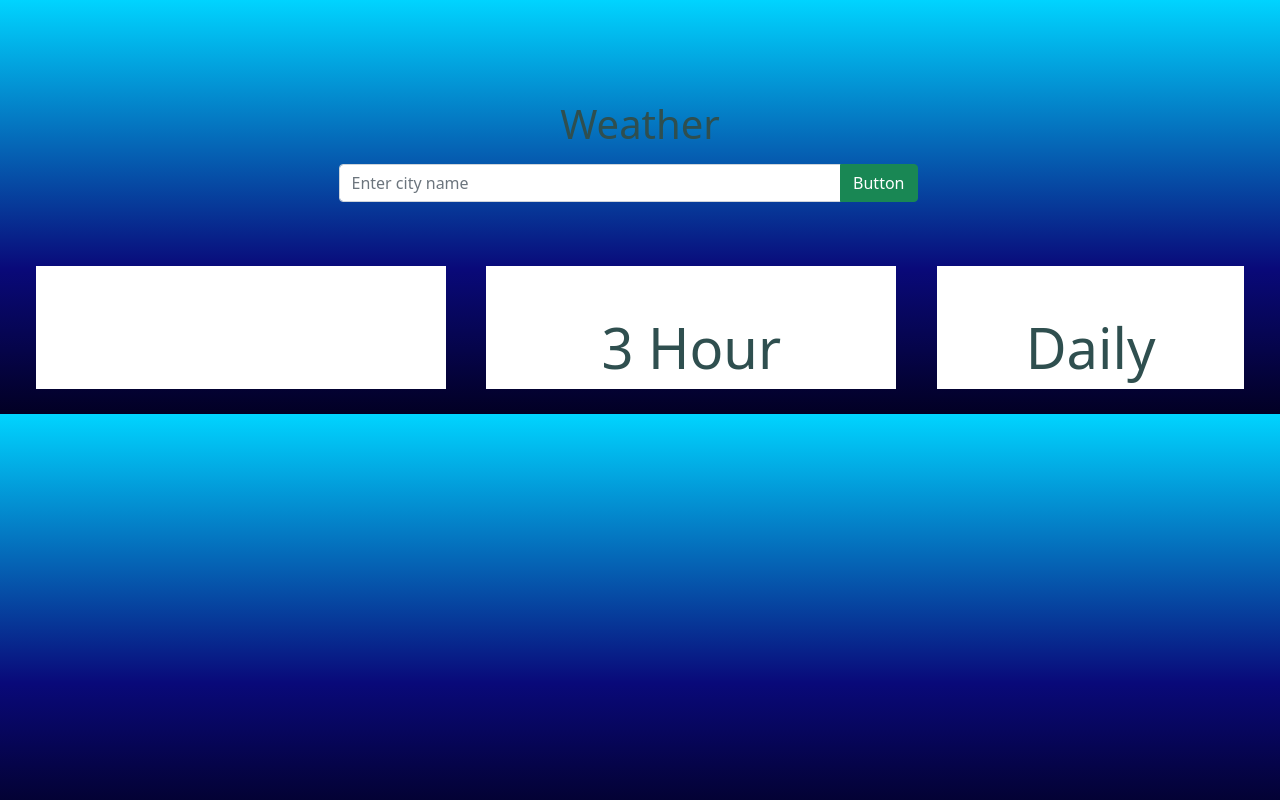
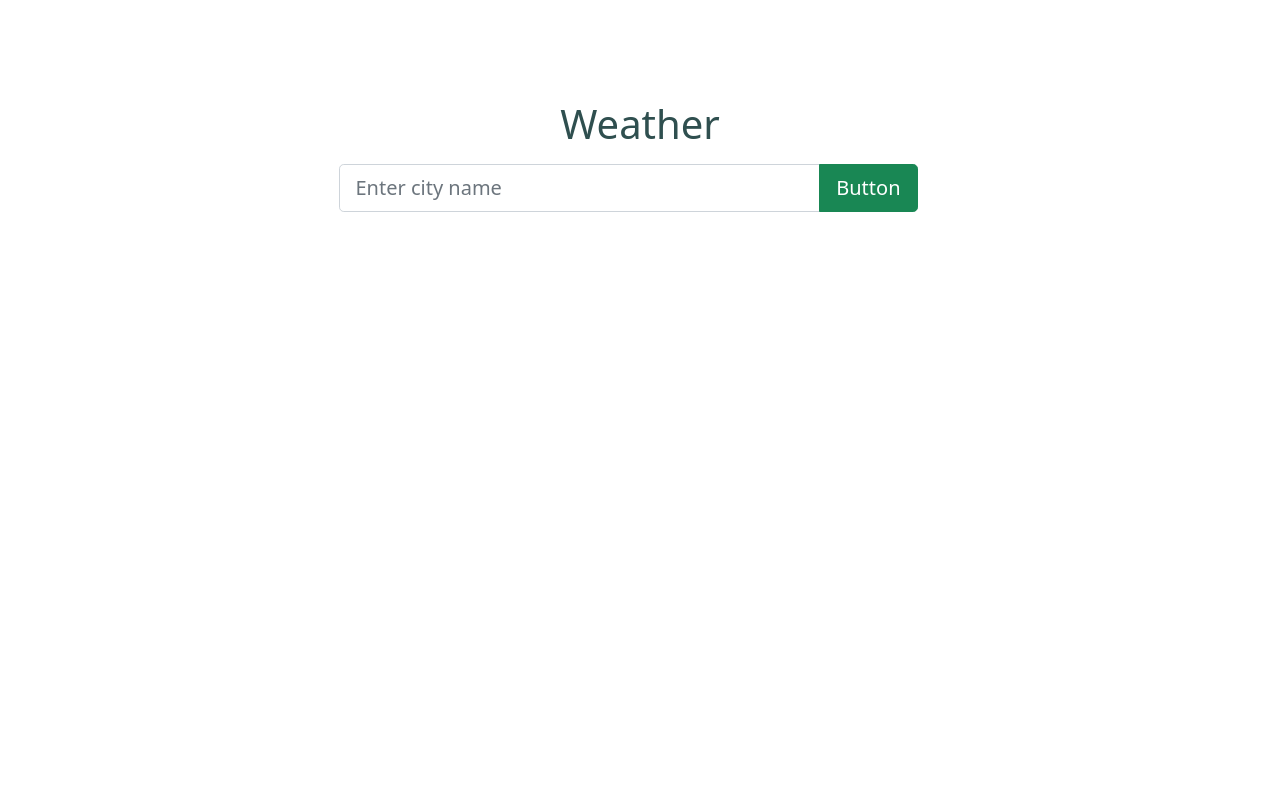
Before and after one commit to shwangbo80/weather-app, a React (Create React App) app: page / in a window 1280 px wide. Built offline with nearby package versions, Linux system fonts and the light colour scheme.

Commit message:
MVP finished

```diff
--- a/src/App.css
+++ b/src/App.css
@@ -1,11 +1,11 @@
-body {
+/* body {
     background: linear-gradient(
         0deg,
         rgba(2, 0, 36, 1) 0%,
         rgba(9, 9, 121, 1) 35%,
         rgba(0, 212, 255, 1) 100%
     );
-}
+} */
 
 .main-container {
     width: 100%;
@@ -18,16 +18,11 @@ body {
     border-radius: 25px;
 }
 
-.weather-container {
+/* .weather-container {
     width: 100px;
     background-color: white;
     margin: 0 auto 0 auto;
-}
-
-.weather-container-center {
-    background-color: white;
-    margin: 0 30px 0 30px;
-}
+} */
 
 .weather-icon {
     width: 300px;
--- a/src/Components/HomeComponent.js
+++ b/src/Components/HomeComponent.js
@@ -19,8 +19,8 @@ export default function HomeComponent() {
     const [cityWeatherLoaded, setCityWeatherLoaded] = useState(false);
     const [hourlyWeather, setHourlyWeather] = useState([]);
     const [hourlyWeatherLoaded, setHourlyWeatherLoaded] = useState(false);
-    const [forcastWeather, setForcastWeather] = useState([]);
-    const [forcastLoaded, setForcastLoaded] = useState(false);
+    const [dailyWeather, setDailyWeather] = useState([]);
+    const [dailyLoaded, setDailyLoaded] = useState(false);
     const [sunRiseTime, setSunriseTime] = useState();
     const [sunSetTime, setSunSetTime] = useState();
     const [amPm, setAmPM] = useState();
@@ -47,9 +47,7 @@ export default function HomeComponent() {
             hours = hours - 12;
         }
         var minutes = "0" + date.getMinutes();
-        var seconds = "0" + date.getSeconds();
-        var formattedTime =
-            hours + ":" + minutes.substr(-2) + ":" + seconds.substr(-2);
+        var formattedTime = hours + ":" + minutes.substr(-2);
         return formattedTime;
     };
 
@@ -93,7 +91,7 @@ export default function HomeComponent() {
                 setSunSetTime(format_unix_timestamp(response.data.sys.sunset));
                 const lat = response.data.coord.lat;
                 const lon = response.data.coord.lon;
-                fetchSevenDay(lat, lon);
+                fetchDaily(lat, lon);
                 fetchHourlyWeather(lat, lon);
                 setCityWeatherLoaded(true);
                 console.log(response.data);
@@ -118,14 +116,14 @@ export default function HomeComponent() {
             });
     };
 
-    const fetchSevenDay = (latparam, lonparam) => {
+    const fetchDaily = (latparam, lonparam) => {
         axios
             .get(
                 `https://api.openweathermap.org/data/2.5/onecall?lat=${latparam}&lon=${lonparam}&exclude=minutely,hourly&appid=${apiKey}&units=imperial`
             )
             .then((response) => {
-                setForcastWeather(response.data);
-                setForcastLoaded(true);
+                setDailyWeather(response.data);
+                setDailyLoaded(true);
                 console.log(response.data.daily);
             })
             .catch((error) => {
@@ -149,7 +147,6 @@ export default function HomeComponent() {
                     <h2 className="mb-5">{cityWeather.weather[0].main}</h2>
                     <h4>Feels Like: {cityWeather.main.feels_like} deg</h4>
                     <h4>Humidity: {cityWeather.main.humidity}%</h4>
-                    <h4>Pressure: {cityWeather.main.pressure}</h4>
                     <h4>Temperature: {cityWeather.main.temp}</h4>
                     <h4>Max: {cityWeather.main.temp_max}</h4>
                     <h4>Low: {cityWeather.main.temp_min}</h4>
@@ -162,18 +159,31 @@ export default function HomeComponent() {
         }
     };
 
+    const RenderHourlyHeader = () => {
+        if (hourlyWeatherLoaded) {
+            return (
+                <div>
+                    <hr></hr>
+                    <h1 className=" mt-5 display-4 text-center">3 Hour</h1>
+                </div>
+            );
+        } else {
+            return <div></div>;
+        }
+    };
+
     const RenderHourly = () => {
         if (hourlyWeatherLoaded) {
             const data = hourlyWeather.list.slice(0, 12).map((item, key) => {
                 return (
-                    <Col xs={3} className="text-center" key={key}>
+                    <Col xs={2} className="text-center" key={key}>
                         <Image
                             fluid
                             className="mx-auto d-block"
                             src={`http://openweathermap.org/img/wn/${item.weather[0].icon}@4x.png`}
                             alt={`http://openweathermap.org/img/wn/${item.weather[0].description}`}
                         />
-                        <h4>{format_unix_hour(item.dt)}</h4>
+                        <h6>{format_unix_hour(item.dt)}</h6>
                         <h6>{item.main.temp.toString().substring(0, 2)}</h6>
                     </Col>
                 );
@@ -184,15 +194,25 @@ export default function HomeComponent() {
         }
     };
 
-    const RenderSevenDay = () => {
-        if (forcastLoaded) {
-            const forcataData = forcastWeather.daily
-                .slice(1)
-                .map((item, key) => {
+    const RenderDailyHeader = () => {
+        if (dailyLoaded) {
             return (
-                        <div className="d-flex" key={key}>
-                            <Col></Col>
-                            <Col xs={2}>
+                <div>
+                    <hr></hr>
+                    <h1 className=" mt-5 display-4 text-center">Daily</h1>
+                </div>
+            );
+        } else {
+            return <div></div>;
+        }
+    };
+
+    const RenderDaily = () => {
+        if (dailyLoaded) {
+            const forcataData = dailyWeather.daily.slice(1).map((item, key) => {
+                return (
+                    <div className="d-flex align-items-center ps-4" key={key}>
+                        <Col xs={3}>
                             <Image
                                 fluid
                                 className="mx-auto d-block forcast-icon"
@@ -200,20 +220,17 @@ export default function HomeComponent() {
                                 alt={`http://openweathermap.org/img/wn/${item.weather[0].description}`}
                             />
                         </Col>
-                            <Col xs={8} className="d-flex align-items-center">
+                        <Col xs={9} className="d-flex">
                             <h3 className="fw-bold">
                                 {format_unix_date(item.dt)}
                             </h3>
                             <h5 className="ms-3">
-                                    High:{" "}
-                                    {item.temp.max.toString().substring(0, 2)}
+                                High: {item.temp.max.toString().substring(0, 2)}
                             </h5>
                             <h5 className="ms-3">
-                                    Low:{" "}
-                                    {item.temp.min.toString().substring(0, 2)}
+                                Low: {item.temp.min.toString().substring(0, 2)}
                             </h5>
                         </Col>
-                            <Col></Col>
                     </div>
                 );
             });
@@ -232,7 +249,7 @@ export default function HomeComponent() {
                         <Col md={3}></Col>
                         <Col md={6}>
                             <Form onSubmit={handleSubmit}>
-                                <InputGroup className="mb-3">
+                                <InputGroup className="mb-3 input-group-lg">
                                     <FormControl
                                         className="form-field"
                                         type="text"
@@ -253,31 +270,29 @@ export default function HomeComponent() {
                     </Row>
                     <Container className="mt-5">
                         <Row className="sub-container">
-                            <Col md={4} className="weather-container">
-                                <div>
+                            <Col md={4}></Col>
+                            <Col md={4}>
+                                <Row>
+                                    <Col md={12} className="weather-container">
+                                        <div className="mb-5">
                                             <RenderWeather />
                                         </div>
                                     </Col>
-                            <Col md={4} className="weather-container-center">
+                                    <Col md={12} className="">
                                         <div>
-                                    <h1 className="text-center mt-5 display-4">
-                                        3 Hour
-                                    </h1>
-                                    <Row>
+                                            <RenderHourlyHeader />
+                                            <Row className="mb-5">
                                                 <RenderHourly />
                                             </Row>
                                         </div>
                                     </Col>
-                            <Col md={3} className="weather-container">
-                                <div>
-                                    <h1 className="text-center mt-5 display-4">
-                                        Daily
-                                    </h1>
-                                    <Row>
-                                        <RenderSevenDay />
+                                    <Col md={12}>
+                                        <RenderDailyHeader />
+                                        <RenderDaily />
+                                    </Col>
                                 </Row>
-                                </div>
                             </Col>
+                            <Col md={4}></Col>
                         </Row>
                     </Container>
                 </Row>
```
Lines whose indentation alone changed are shown as unchanged.
